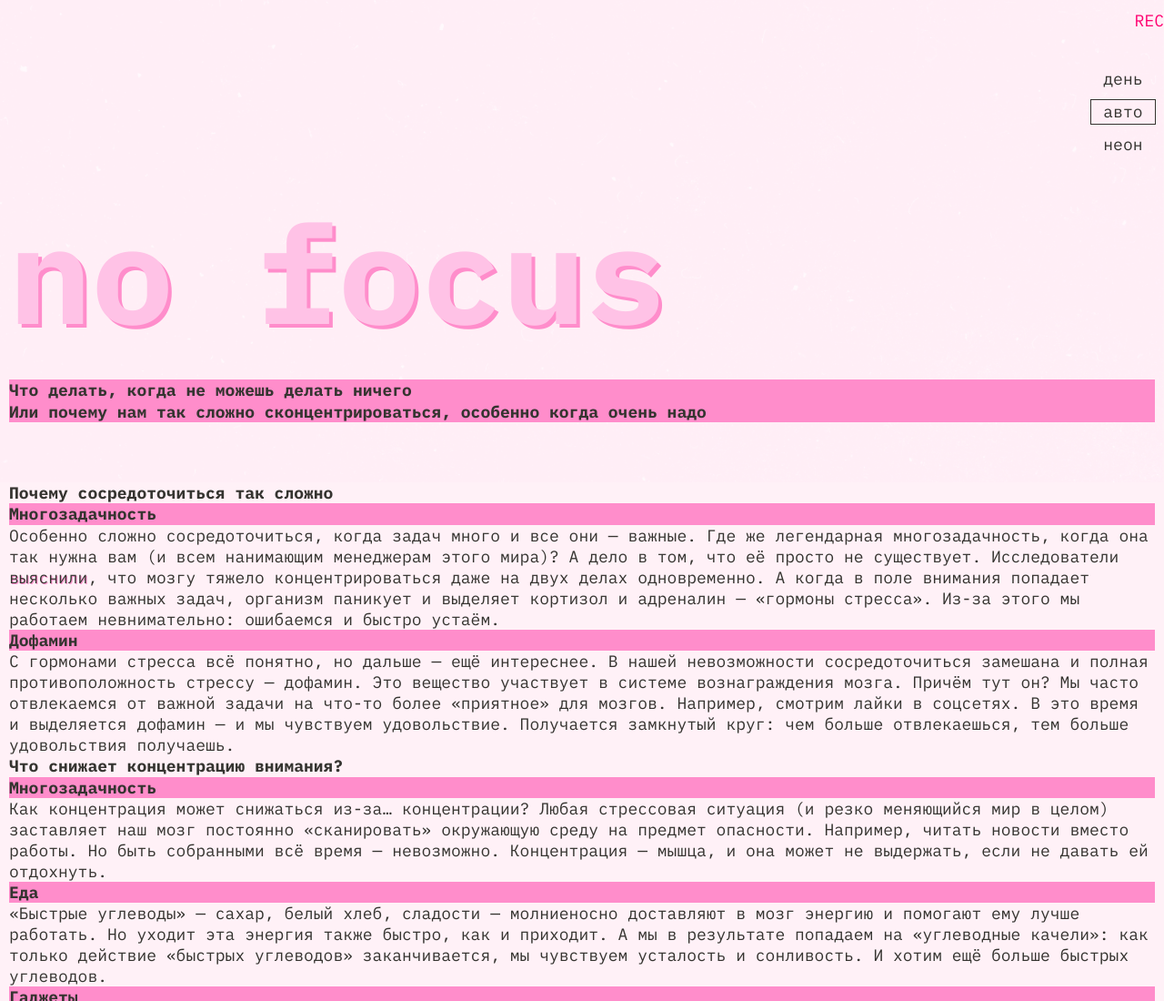
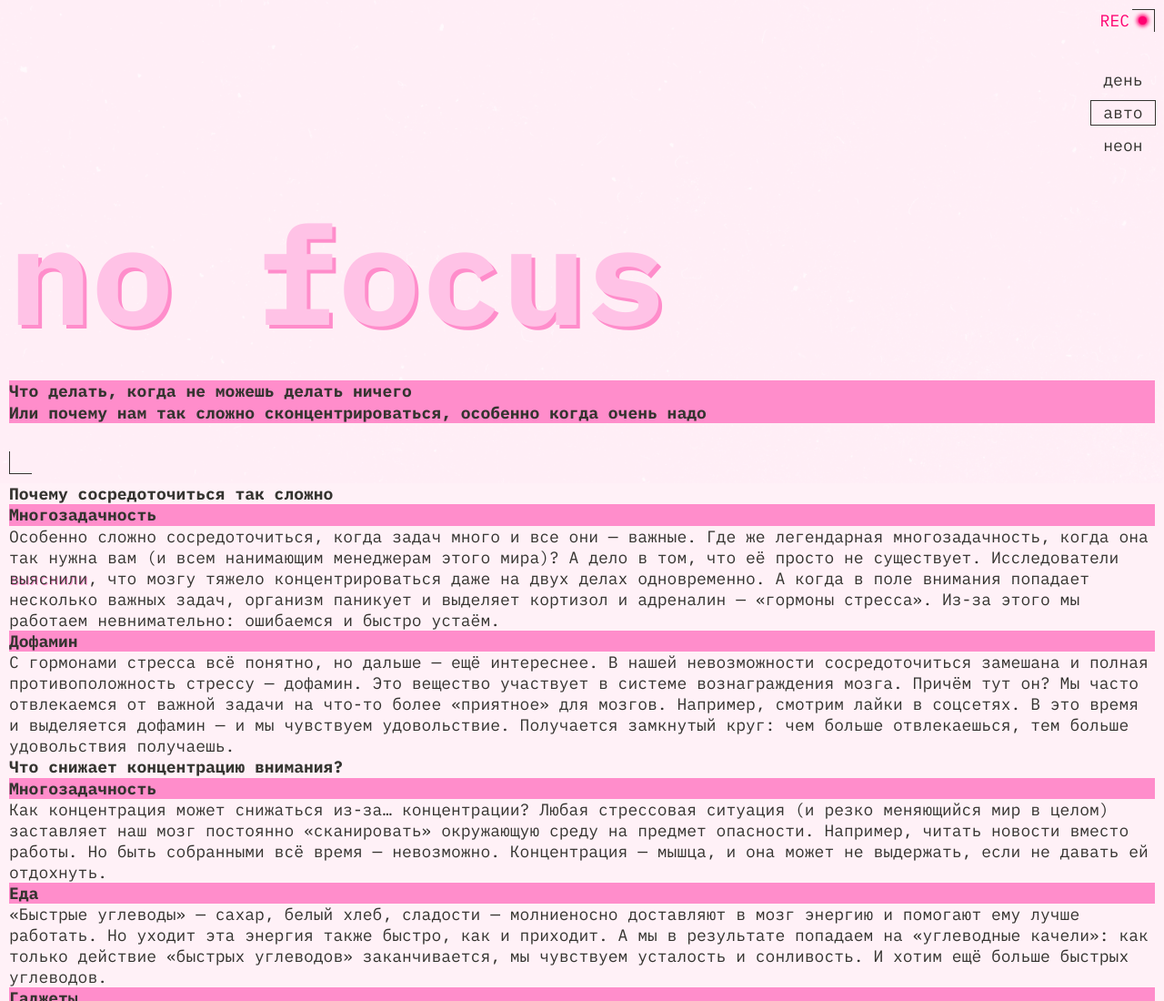
Before and after one commit to ThomasPerru/slozhno-sosredotochitsya-fd, a plain HTML site: page index.html in a window 1280 px wide. Shown: the top 1100 px of the page at 91% size. Drawn offline with Linux system fonts and the light colour scheme.

Commit message:
Закончил блок header.

```diff
--- a/index.html
+++ b/index.html
@@ -21,8 +21,8 @@
 </head>
 
 <body class="page">
-  <header class="header">
-    <span class="header__recording">rec</span>
+  <header class="header decorated-zone">
+    <span class="header__recording"></span>
     <nav class="header__theme-menu indent">
       <ul class="header__theme-menu-list">
         <li class="header__theme-menu-item">
--- a/styles/style.css
+++ b/styles/style.css
@@ -6,9 +6,11 @@
   font-size: clamp(1.125rem, 1.125rem + 0vw, 1.125rem);
   /* сохраните в разметке и стилях класс page у тега body. Он удобен, чтобы составлять селекторы для разных цветовых тем. */
   background-color: var(--bg-color, #000028);
+  overflow-wrap: break-word;
 }
 
 .header {
+  position: relative;
   display: grid;
   grid-template-rows: repeat(4, auto);
   background-image: var(
@@ -20,18 +22,55 @@
   background-size: cover;
 }
 
-.header__recording {
-  justify-self: end;
+.header__recording::before {
+  position: absolute;
+  content: "REC";
   color: #ff0070;
   font-weight: 400;
   font-size: clamp(1.125rem, 1.125rem + 0vw, 1.125rem);
   line-height: 25px;
   text-transform: uppercase;
-  margin: 10px 0 39px 0;
+  inset-inline-end: 38px;
+  inset-block-start: 10px;
+}
+
+.header__recording::after {
+  position: absolute;
+  content: "";
+  width: 9px;
+  height: 9px;
+  border-radius: 50%;
+  box-shadow: 0 0 4px 2px #FF0070;
+  inset-inline-end: 19px;
+  inset-block-start: 18px;
+  background-color: #FF0070;
+}
+
+.decorated-zone::before,
+.decorated-zone::after {
+  content: "";
+  position: absolute;
+  inline-size: 25px;
+  block-size: 25px;
+}
+
+.decorated-zone::before {
+  border-inline-end: 1px solid;
+  border-block-start: 1px solid;
+  inset-block-start: 10px;
+  inset-inline-end: 10px;
+}
+
+.decorated-zone::after {
+  border-inline-start: 1px solid;
+  border-block-end: 1px solid;
+  inset-block-end: 10px;
+  inset-inline-start: 10px;
 }
 
 .header__theme-menu {
   justify-self: end;
+  margin-block-start: 75px;
 }
 
 .header__theme-menu-list {
```
